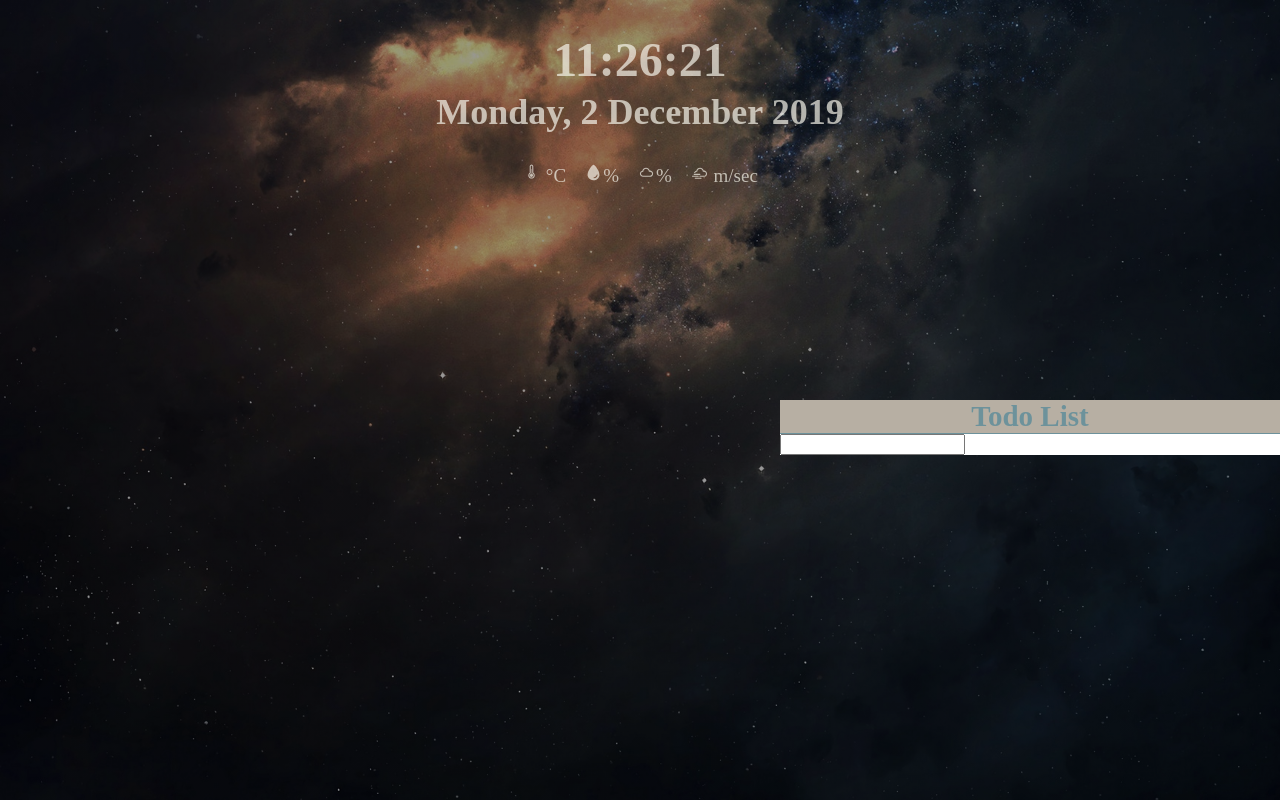
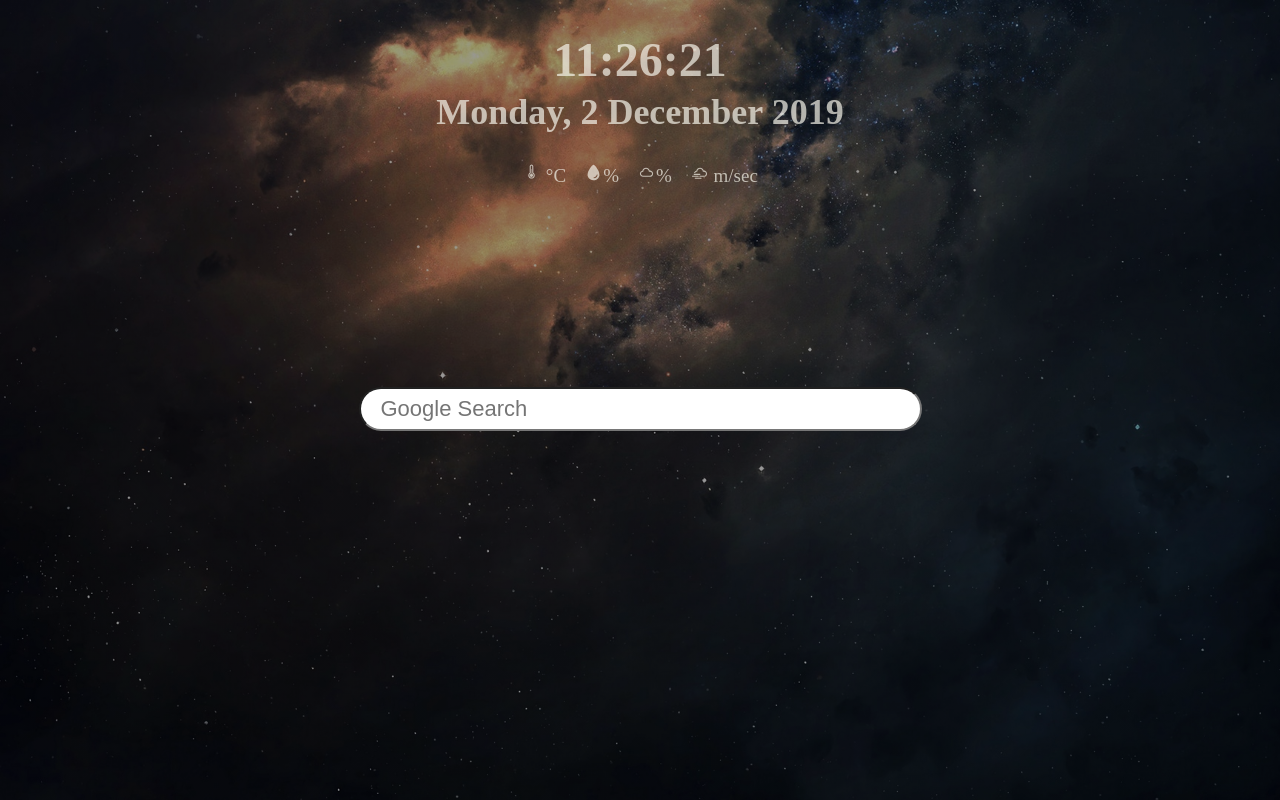
Before and after one commit to nickmilanos/My-Home-Page, a React (Create React App) app: page / in a window 1280 px wide. Built offline with nearby package versions, Linux system fonts and the light colour scheme; no server answers.

Commit message:
Deleted Todo for now/Implemented custom google search bar

```diff
--- a/src/Components/App.js
+++ b/src/Components/App.js
@@ -2,17 +2,16 @@ import React from 'react';
 import '../Styles/App.css';
 import Hour from './Hour.js';
 import Weather from './Weather.js';
-import Todo from './Todo.js';
+import GoogleSearch from './GoogleSearch.js';
 
-
-export default class App extends React.Component{
-    render(){
-        return(
-            <div id="appContainer">
-                <Hour />
-                <Weather />
-                <Todo />
-            </div>
+export default class App extends React.Component {
+    render() {
+        return (
+        <div id = "appContainer" >
+            <Hour />
+            <Weather />
+            <GoogleSearch />
+        </div>
         );
     }
 }
--- /dev/null
+++ b/src/Components/GoogleSearch.js
@@ -0,0 +1,13 @@
+import React from 'react';
+
+export default class GoogleSearch extends React.Component{
+    render(){
+        return(
+            <div id="googleSearchContainer">
+                <form method="get" action="https://www.google.com/search">
+                <input type="text" name="q" id="search" autocomplete="off" placeholder="Google Search" />
+                </form>
+            </div>
+        );
+    }
+}
--- a/src/Components/Todo.js
+++ /dev/null
@@ -1,23 +0,0 @@
-import React from 'react';
-
-export default class Todo extends React.Component{
-    constructor(){
-        super();
-        this.state = {};
-    }
-
-    render(){
-        return(
-            <div id="todoContainer">
-                <div id="todoList">
-                    <div id="header">
-                        <h4>Todo List</h4>
-                    </div>
-                    <div id="todoMainBody">
-                        <input type="text" />
-                    </div>
-                </div>
-            </div>
-        );
-    }
-}
--- a/src/Styles/App.css
+++ b/src/Styles/App.css
@@ -23,27 +23,18 @@
     margin-bottom: 4px; }
   #appContainer h2 {
     margin-top: 0; }
-  #appContainer #todoContainer {
-    display: flex;
-    flex-wrap: wrap;
-    justify-content: flex-end;
-    width: 100%;
-    position: absolute;
-    bottom: 0; }
-    #appContainer #todoContainer #todoList {
-      width: 500px;
-      height: 400px;
-      border-top-right-radius: 4%;
-      border-top-left-radius: 4%; }
-      #appContainer #todoContainer #todoList #header {
-        font-size: 29px;
-        text-align: center;
-        color: #6D929B;
-        background: #B7AFA3;
-        border-bottom: 1px solid #6D929B; }
-        #appContainer #todoContainer #todoList #header h4 {
-          margin: 0; }
-      #appContainer #todoContainer #todoList #todoMainBody {
-        background: white; }
+  #appContainer #googleSearchContainer {
+    text-align: center;
+    margin-top: 200px; }
+    #appContainer #googleSearchContainer #search {
+      outline: none;
+      font-size: 22px;
+      height: 38px;
+      width: 537px;
+      border-radius: 25px;
+      padding-left: 20px;
+      transition: 1s; }
+      #appContainer #googleSearchContainer #search:focus {
+        transform: scale(1.4, 1.4); }
 
 /*# sourceMappingURL=App.css.map */
--- a/src/Styles/App.scss
+++ b/src/Styles/App.scss
@@ -32,28 +32,19 @@
     h2{
         margin-top:0;
     }
-    #todoContainer{
-        @include flexLayout(flex-end);
-        width:100%;
-        position:absolute;
-        bottom:0;
-        #todoList{
-            width:500px;
-            height:400px;
-            border-top-right-radius:4%;
-            border-top-left-radius:4%;
-            #header{
-                font-size:29px;
-                text-align:center;
-                color:#6D929B;
-                background:#B7AFA3;
-                border-bottom:1px solid #6D929B;
-                h4{
-                    margin:0;
-                }
-            }
-            #todoMainBody{
-                background:white;
+    #googleSearchContainer{
+        text-align:center;
+        margin-top: 200px;
+        #search{
+            outline:none;
+            font-size: 22px;
+            height:38px;
+            width:537px;
+            border-radius: 25px;
+            padding-left: 20px;
+            transition: 1s;
+            &:focus{
+                transform:scale(1.4, 1.4);
             }
         }
     }
```
Also changed, not shown: 2 other files (tests, documents, lock files or other folders).
